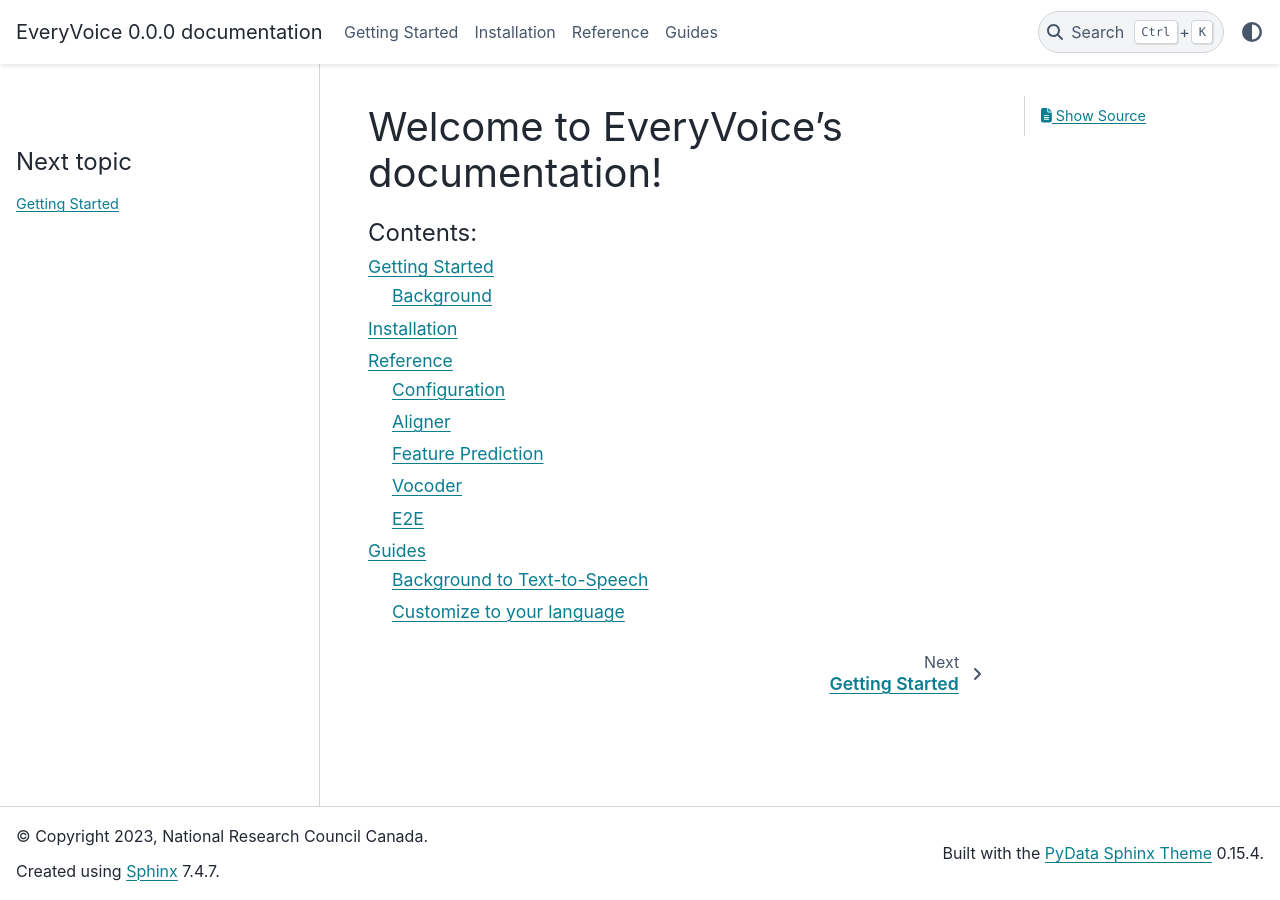
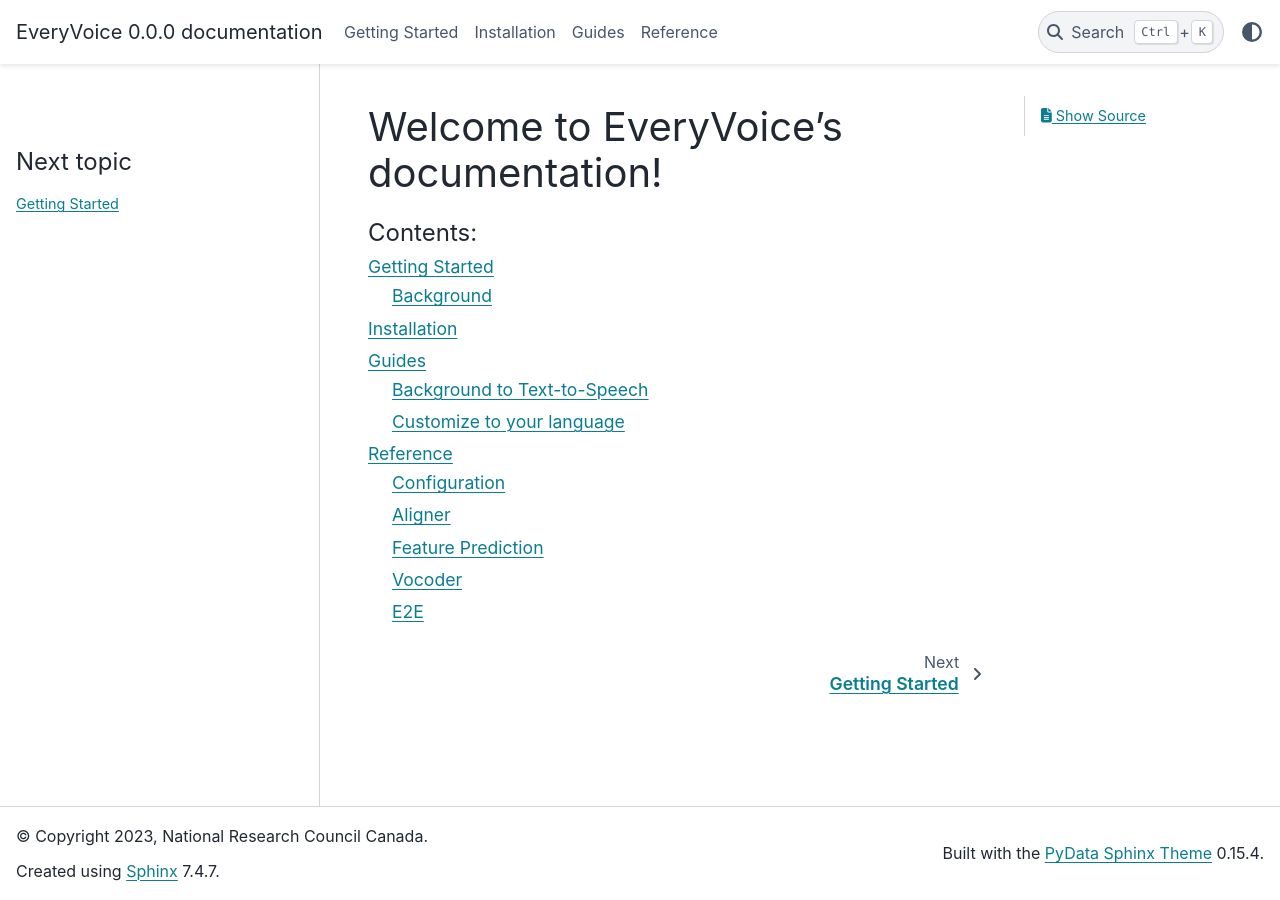
Before and after one commit to EveryVoiceTTS/EveryVoice, a Sphinx documentation site: the page built from docs/source/index.rst, in a window 1280 px wide. Built offline with Sphinx 7.4.7 and the PyData theme 0.15.4, drawn with Linux system fonts in a browser that asks for light colours.

```diff
--- a/docs/source/index.rst
+++ b/docs/source/index.rst
@@ -12,5 +12,5 @@ Welcome to EveryVoice's documentation!
 
    start
    install
+   guides/index
    reference/index
-   guides/index
```
